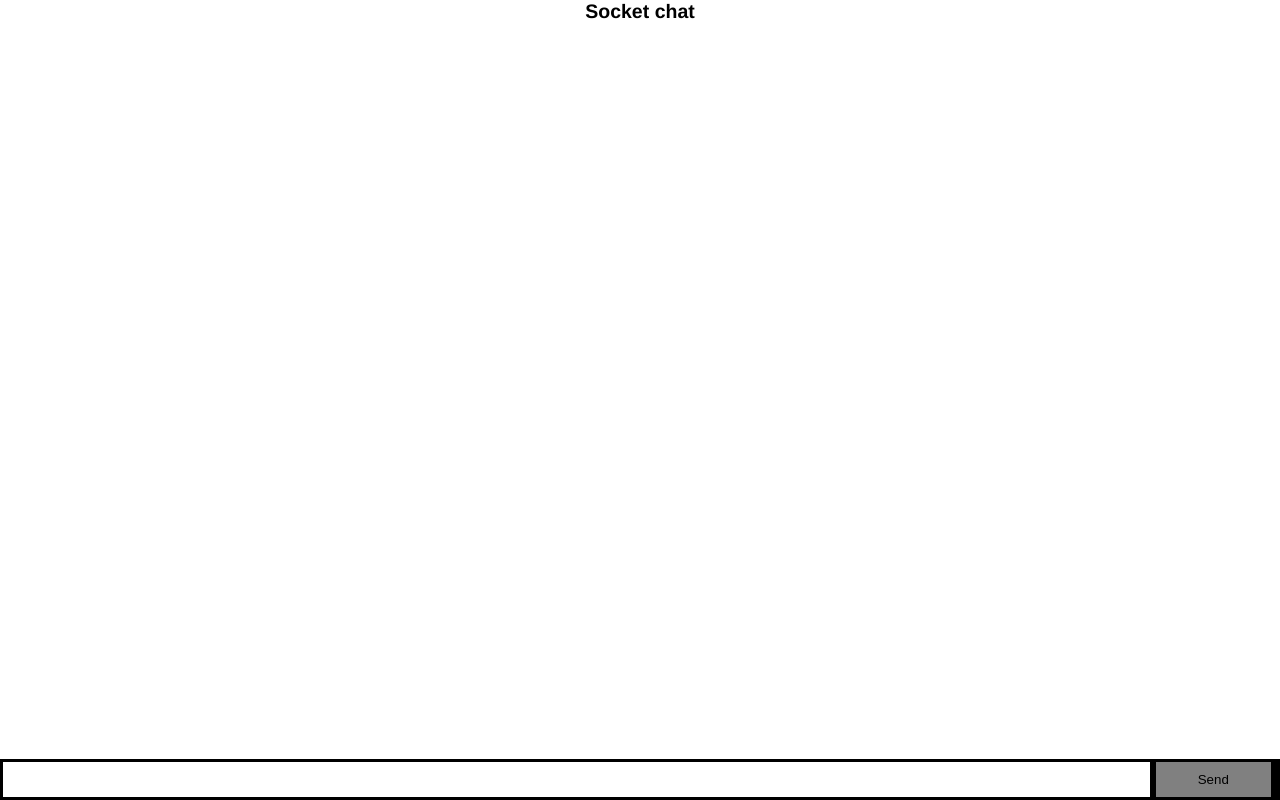
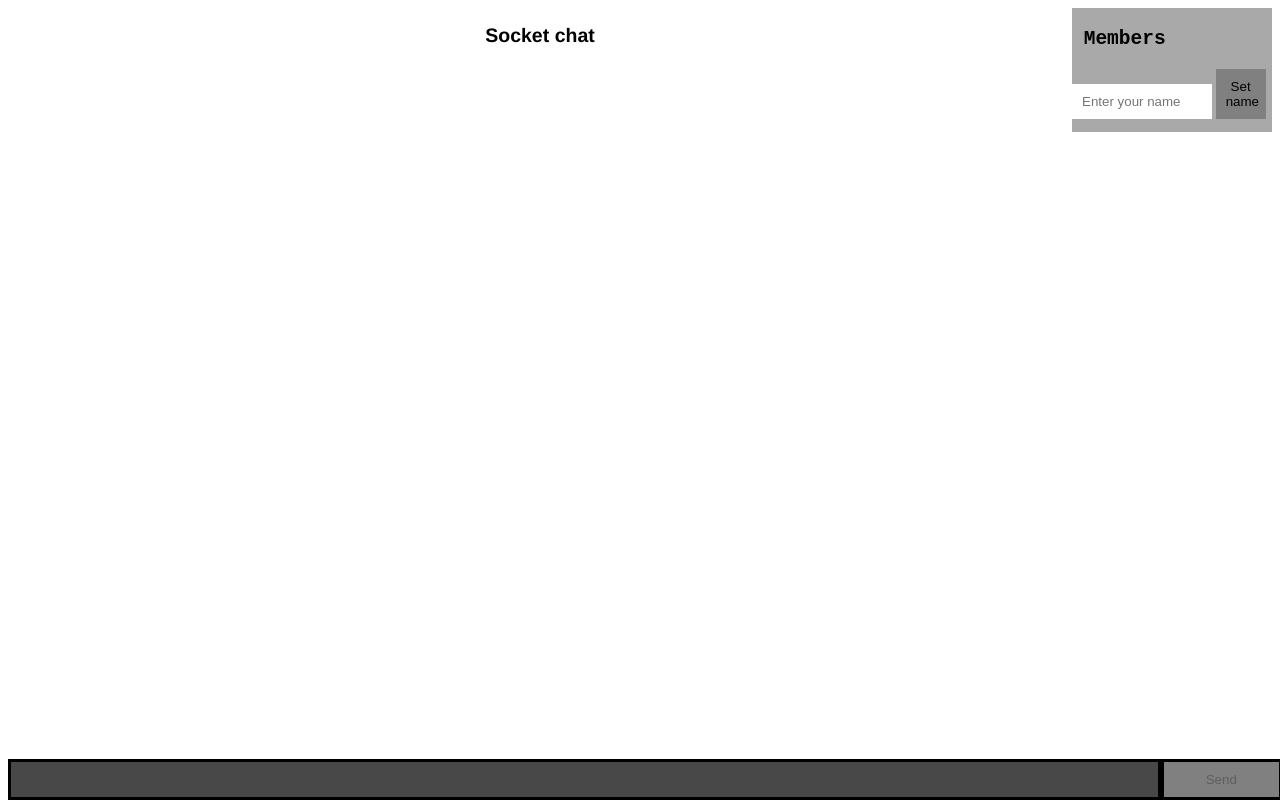
Before and after one commit to anujanegi/socket-chat, a website: page index.html in a window 1280 px wide. Drawn offline with nearby package versions, Linux system fonts and the light colour scheme; no server answers.

Commit message:
Html and script updated for other features

```diff
--- a/index.html
+++ b/index.html
@@ -4,39 +4,111 @@
   <head>
     <title>Socket chat</title>
     <style>
-      * { margin: 0; padding: 0; box-sizing: border-box; }
-      body { font: 13px Helvetica, Arial; }
+      html { margin: 0; padding: 0; box-sizing: border-box; height: 100%; }
+      *, *:before, *:after { box-sizing: inherit; }
+      body { display: flex; font: 13px Helvetica, Arial; }
       form { background: #000; padding: 3px; position: fixed; bottom: 0; width: 100%; }
       form input { border: 0; padding: 10px; width: 90%; margin-right: .5%; }
       form button { width: 9%; background: grey; border: none; padding: 10px; }
       #messages { list-style-type: none; margin: 0; padding: 0; }
       #messages li { padding: 5px 10px; }
       #messages li:nth-child(odd) { background: #eee; }
+      #container{ display: flex; flex-direction: column; width: calc(100% - 200px); }
+      section { flex: 5; background: white; }
+      aside { background: darkgrey; flex: 1; }
+      aside input { border: 0; padding: 10px;  width: 70%; }
+      aside button { width: 25%; background: grey; border: none; padding: 10px; }
     </style>
   </head>
 
   <body>
+    <div id="container">
+      <section>
         <h2 align=center>Socket chat</h2>
         <ul id="messages"></ul>
+      </section>
         <form action="">
-    <input id="m" autocomplete="off"/><button>Send</button>
+          <input id="m" autocomplete="off" disabled="true"/><button id="ms" disabled="true">Send</button>
         </form>
+    </div>
+
+    <aside>
+      <h2><pre> Members</pre></h2>
+      <input id="name" type="text" placeholder="Enter your name"/>
+      <button type="submit" id="submitname" onClick="setName()">Set name</button>
+      <ul id="members"></ul>
+    </aside>
 
     <script src="/socket.io/socket.io.js"></script>
     <script src="https://code.jquery.com/jquery-1.11.1.js"></script>
     <script>
       $(function () {
+        var userList = [];
+        var temp_name = "";
+        var typing = false;
         var socket = io();
+
+        socket.on("connect", function(e){
+          socket.emit("Start");
+        });
+
+        socket.on('name', function(name){
+          temp_name=name;
+        });
+
         $('form').submit(function(){
-        socket.emit('chat message', $('#m').val());
+          var temp = [temp_name , $("#m").val()];
+          socket.emit('chat message', temp);
           $('#m').val('');
+          typing = false;
+          socket.emit("not typing");
           return false;
         });
+
         socket.on('chat message', function(msg){
-      $('#messages').append($('<li>').text(msg));
+        $('#messages').append("<li><b>"+msg[0]+":</b> "+msg[1]);
        });
+
+       socket.on('info', function(inf){
+         $('#messages').append('<li><i>' + inf + '</i></li>');
+       });
+       socket.on('user list', function(userList){
+           updateUserList(userList);
+       });
+       socket.on('typing signal', function(userList){
+           updateUserList(userList);
+       });
+
+       function setName(){
+          temp_name = document.getElementById("name").value;
+          socket.emit("set name", temp_name);
+          document.getElementById("name").disabled=true;
+          document.getElementById("submitname").hidden=true;
+          document.getElementById("m").disabled=false;
+          document.getElementById("ms").disabled=false;
+        }
+        function updateUserList(u){
+          var list = document.getElementById("messages");
+          list.innerHTML = "";
+          for (var i = 0; i < u.length; i++ ) {
+              var item = document.createElement("li");
+              item.innerHTML = u[i];
+              list.appendChild(item);
+          }
+        }
+        $('#m').on('input', function() {
+          if ( $('#m').val().length != "" && typing == false ){
+              socket.emit("typing");
+              typing = true;
+          }
+          else if ( $('#m').val() == "" ) {
+              socket.emit("not typing");
+              typing = false;
+          }
+        });
+
       });
     </script>
+
   </body>
-
 </html>
```
Lines whose indentation alone changed are shown as unchanged.
